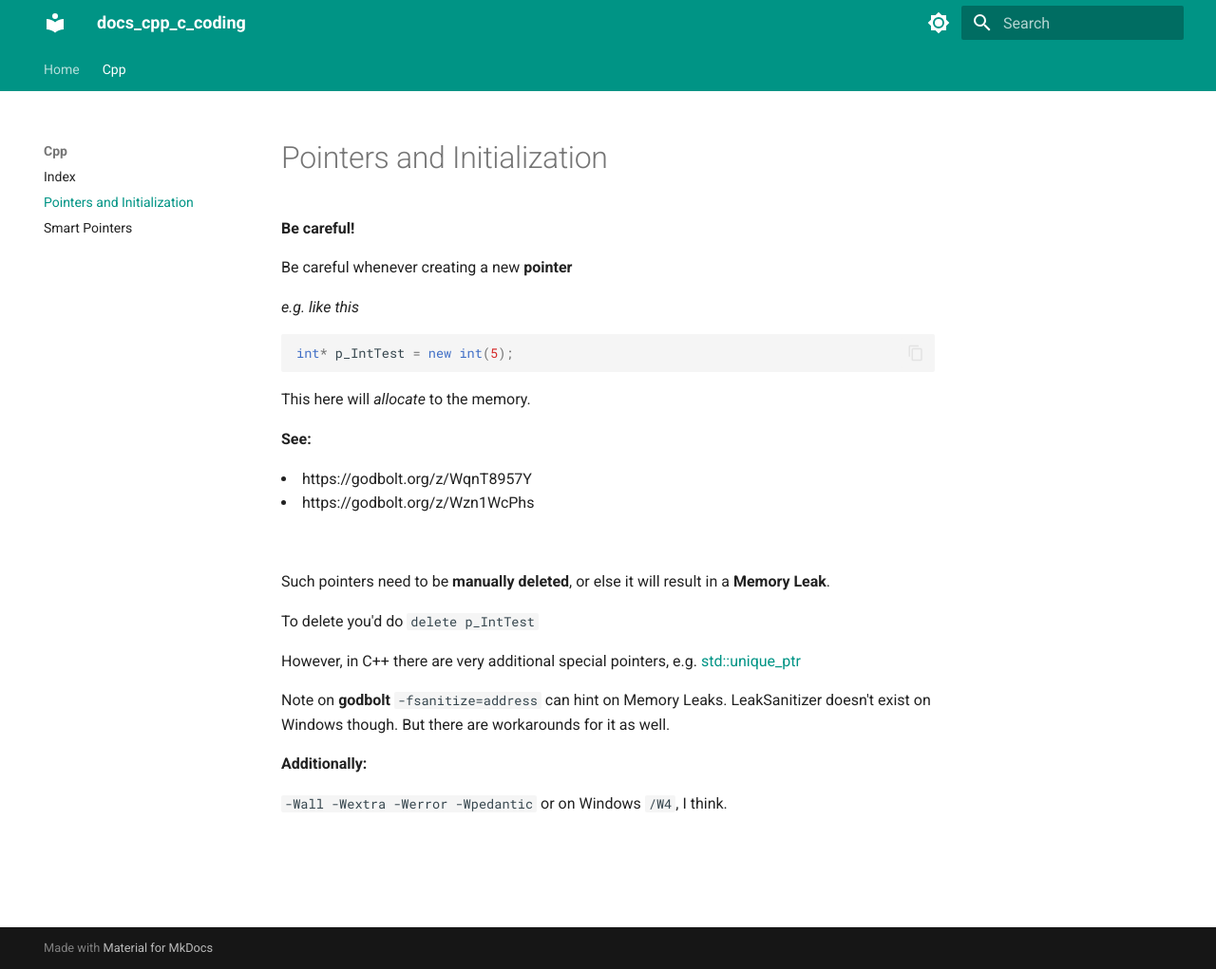
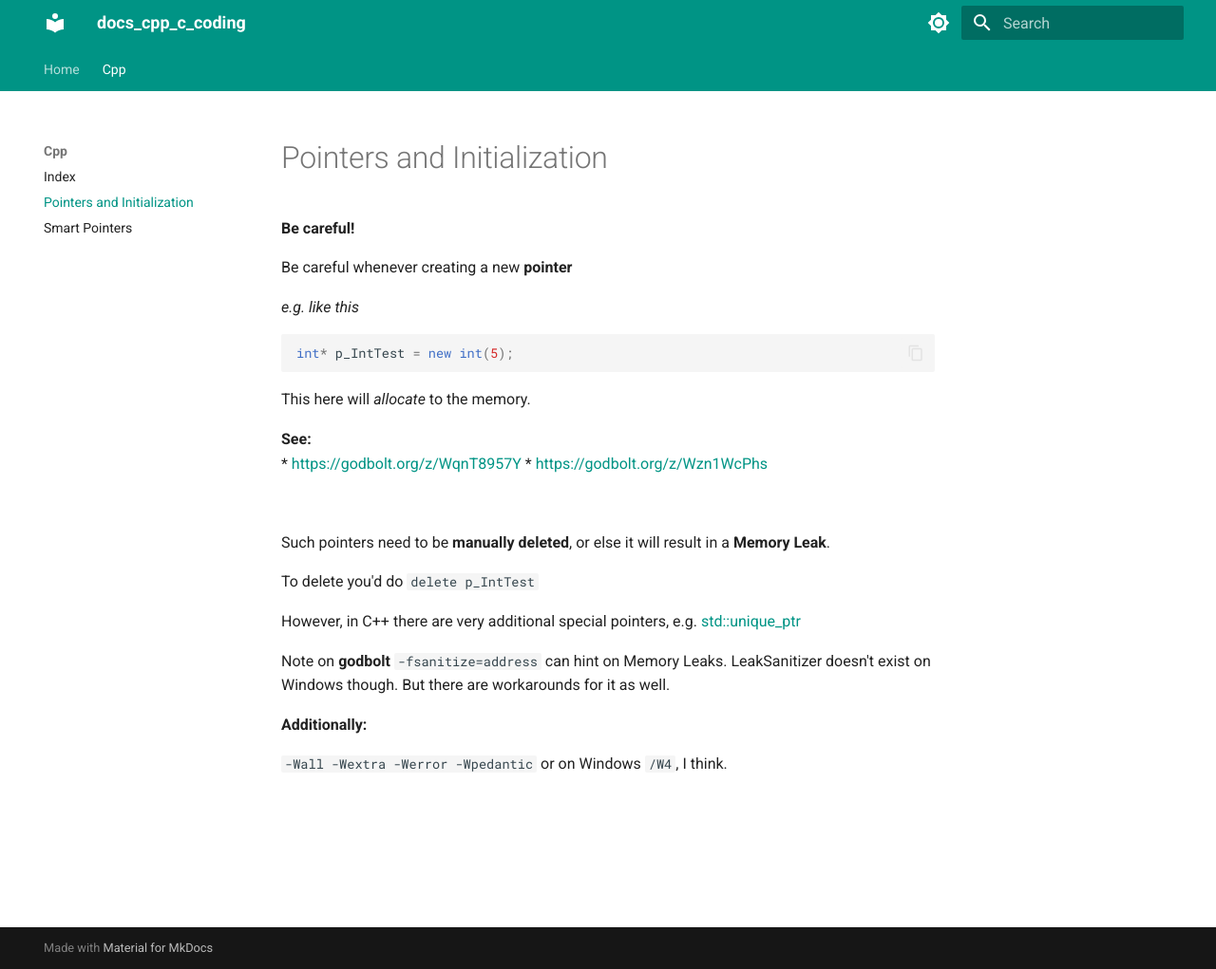
Before and after one commit to karl-police/docs_cpp_c_coding, an MkDocs documentation site: the page built from docs/cpp/Pointers_and_Initialization.md, in a window 1280 px wide and 1021 px high. Shown: the whole window at 95% size. Built offline with MkDocs 1.6.1 and Material for MkDocs 9.7.7, drawn with Linux system fonts in a browser that asks for light colours.

```diff
--- a/docs/cpp/Pointers_and_Initialization.md
+++ b/docs/cpp/Pointers_and_Initialization.md
@@ -11,9 +11,9 @@ int* p_IntTest = new int(5);
 This here will _allocate_ to the memory.
 
 
-**See:**
-<li>https://godbolt.org/z/WqnT8957Y</li>
-<li>https://godbolt.org/z/Wzn1WcPhs</li>
+**See:**<br>
+* https://godbolt.org/z/WqnT8957Y
+* https://godbolt.org/z/Wzn1WcPhs
 
 
 <br>
```
